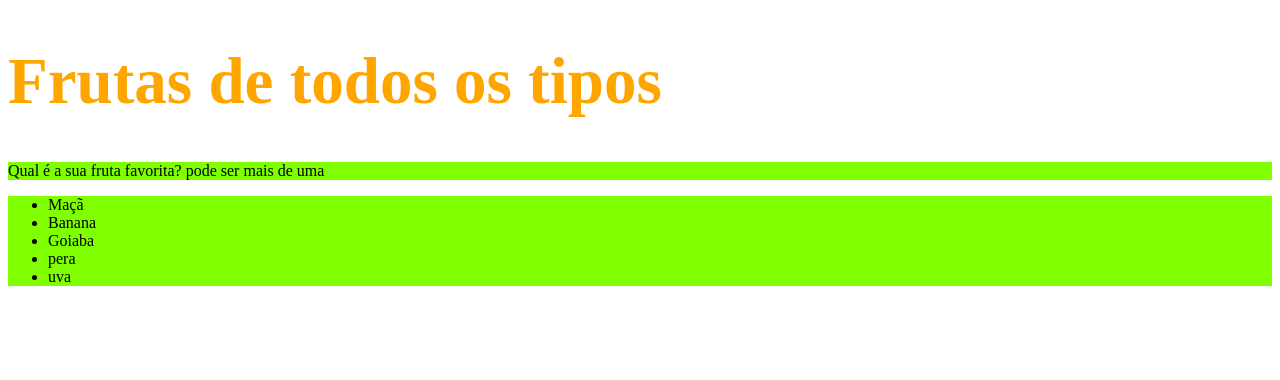
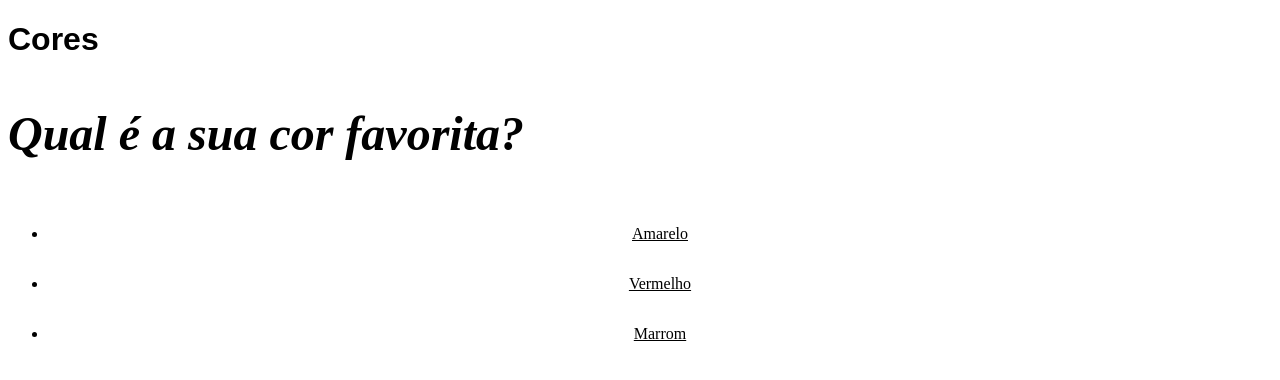
Before and after one commit to caique-cast/trybe-exercicio, a plain HTML site: page index.html in a window 1280 px wide. Drawn offline with Linux system fonts and the light colour scheme.

Commit message:
exercicio propriedades de texto

```diff
--- a/index.html
+++ b/index.html
@@ -1,49 +1,42 @@
 <!DOCTYPE html>
-
 <html lang="pt-br">
 
 <head>
-
     <meta charset="UTF-8">
-
     <title>HTML</title>
-
     <style>
-h1 { font-size: 65px; color: orange;
+        body {
+            font-size: 16px;
         }
 
-ul {
-background-color: darkturquoise;
+        h1 {
+            font-family: sans-serif;
         }
 
-.modf-ul-e-p {
-background-color: chartreuse;
+        p {
+            font-weight: 600;
+            font-size: 3em;
+            font-style: italic;
         }
+        ul{
+            line-height: 50px;
+            text-align: center;
+            text-decoration: underline;
 
+        }
     </style>
+
 
 </head>
 
 <body>
-
-<h1 > Frutas de todos os tipos</h1>
-
-<p class="modf-ul-e-p">Qual é a sua fruta favorita? pode ser mais de uma </p>
-
-<ul class="modf-ul-e-p">
-
-<li>Maçã</li>
-
-<li>Banana</li>
-
-<li>Goiaba</li>
-<li>pera</li>
-<li>uva
-
-</li>
-
+    <h1>Cores</h1>
+    <p>Qual é a sua cor favorita?</p>
+    <ul>
+        <li>Amarelo</li>
+        <li>Vermelho</li>
+        <li>Marrom</li>
     </ul>
-
 </body>
 
 </html>
```
Lines whose indentation alone changed are shown as unchanged.
